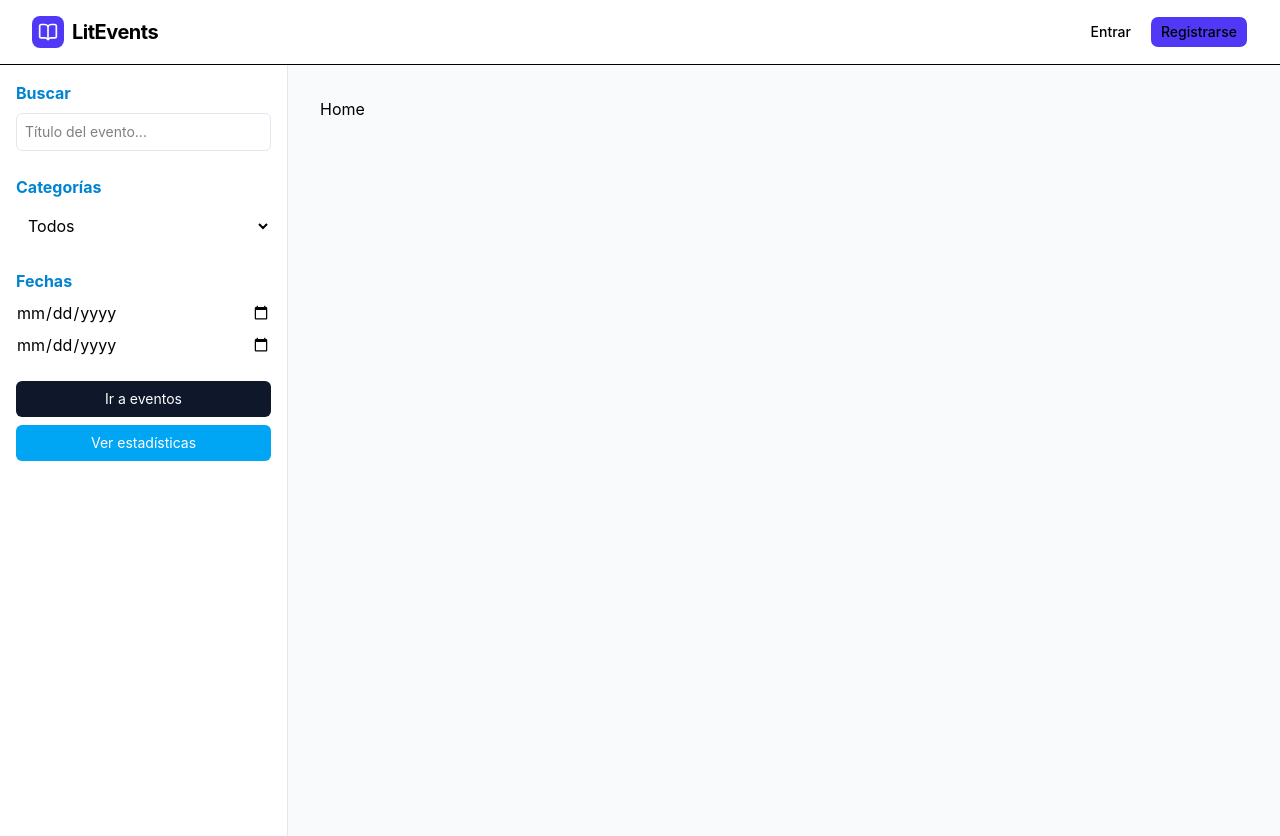
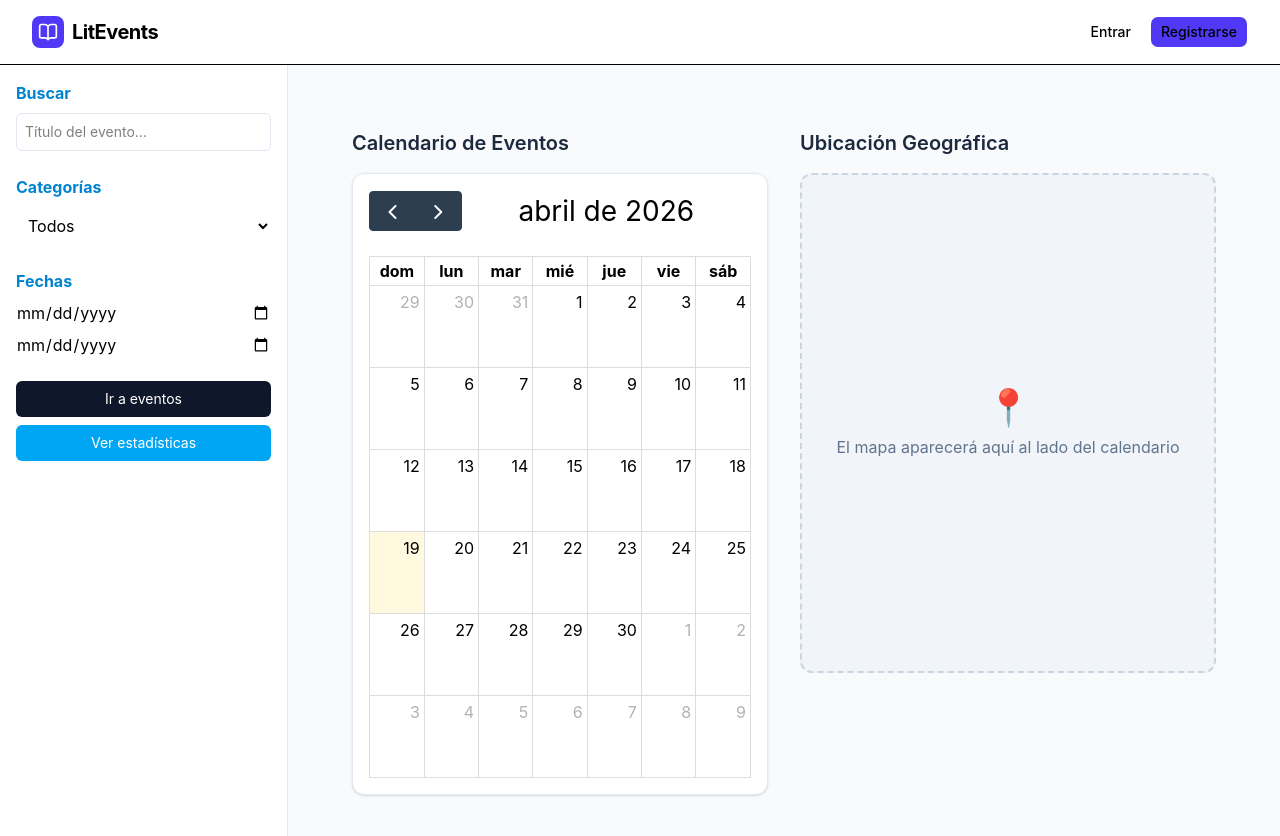
Before and after one commit to CeballosGaston/eventos-literarios, a Next.js app: page / in a window 1280 px wide. Shown: the top 836 px of the page. Built offline with nearby package versions, Linux system fonts and the light colour scheme; no server answers; the database is empty.

Commit message:
feat: calendar added with create an edit functions

```diff
--- a/app/(dashboard)/page.tsx
+++ b/app/(dashboard)/page.tsx
@@ -1,9 +1,29 @@
 "use client";
+
+import { EventCalendar } from "@/features/calendar/components/EventsCalendar";
 
 export default function DashboardPage() {
   return (
-    <div>
-      <h1>Home</h1>
-    </div>
+    <main className="p-4 md:p-8 max-w-[1600px] mx-auto">
+      {/* Contenedor Grid: 1 columna en móvil, 2 en pantallas grandes */}
+      <div className="grid grid-cols-1 lg:grid-cols-2 gap-8 items-start">
+
+        {/* Lado Izquierdo: Calendario */}
+        <div className="space-y-4">
+          <h2 className="text-xl font-semibold text-slate-800">Calendario de Eventos</h2>
+          <EventCalendar />
+        </div>
+
+        {/* Lado Derecho: Mapa (Espacio reservado) */}
+        <div className="space-y-4">
+          <h2 className="text-xl font-semibold text-slate-800">Ubicación Geográfica</h2>
+          <div className="h-[500px] bg-slate-100 rounded-xl border-2 border-dashed border-slate-300 flex flex-col items-center justify-center text-slate-500">
+            <span className="text-4xl mb-2">📍</span>
+            <p>El mapa aparecerá aquí al lado del calendario</p>
+          </div>
+        </div>
+
+      </div>
+    </main>
   );
 }
--- a/features/calendar/components/EventsCalendar.tsx
+++ b/features/calendar/components/EventsCalendar.tsx
@@ -0,0 +1,114 @@
+// 1. Imports (los que ya tienes)
+import FullCalendar from "@fullcalendar/react";
+import dayGridPlugin from "@fullcalendar/daygrid";
+import interactionPlugin, { DateClickArg } from "@fullcalendar/interaction";
+import { EventClickArg } from "@fullcalendar/core";
+import { useQuery } from "@tanstack/react-query";
+import { supabase } from "@/shared/lib/supabaseClient";
+import { useState } from "react";
+import { EventItem } from "../../events/types";
+import {
+  Dialog,
+  DialogContent,
+  DialogHeader,
+  DialogTitle,
+} from "../../../components/ui/dialog";
+import { EventForm } from "@/features/events/components/EventForm";
+
+export function EventCalendar() {
+  const [isModalOpen, setIsModalOpen] = useState(false);
+  const [selectedEvent, setSelectedEvent] = useState<EventItem | null>(null);
+  const [initialDate, setInitialDate] = useState<string | null>(null);
+
+  const {
+    data: events,
+    isLoading,
+    refetch,
+  } = useQuery({
+    queryKey: ["events"],
+    queryFn: async () => {
+      const { data, error } = await supabase.from("events").select("*");
+      if (error) throw error;
+      return data as EventItem[];
+    },
+  });
+
+  const handleDateClick = (arg: DateClickArg) => {
+    setSelectedEvent(null);
+    setInitialDate(`${arg.dateStr}T09:00`);
+    setIsModalOpen(true);
+  };
+
+  const handleEventClick = (info: EventClickArg) => {
+    const eventData = info.event.extendedProps as EventItem;
+    setSelectedEvent(eventData);
+    setInitialDate(null);
+    setIsModalOpen(true);
+  };
+
+  const handleSuccess = () => {
+    console.log("¡Evento guardado con éxito!");
+    setIsModalOpen(false);
+    refetch();
+  };
+
+  if (isLoading) {
+    return <div className="p-10 text-center">Cargando...</div>;
+  }
+
+  return (
+    <div className="w-full">
+      <div className="bg-white p-4 rounded-xl shadow-sm border border-slate-200">
+        <FullCalendar
+          plugins={[dayGridPlugin, interactionPlugin]}
+          initialView="dayGridMonth"
+          locale="es"
+          height="auto"
+          aspectRatio={1.2}
+          headerToolbar={{
+            left: "prev,next",
+            center: "title",
+            right: "",
+          }}
+          dayMaxEvents={2}
+          eventDisplay="block"
+          events={events?.map((e) => ({
+            id: e.id,
+            title: e.title,
+            start: e.start_date,
+            end: e.end_date,
+            extendedProps: { ...e },
+            backgroundColor: "#3b82f6",
+            borderColor: "#2563eb",
+            textColor: "#ffffff",
+          }))}
+          dateClick={handleDateClick}
+          eventClick={handleEventClick}
+        />
+      </div>
+
+      <Dialog open={isModalOpen} onOpenChange={setIsModalOpen}>
+        <DialogContent className="sm:max-w-[500px]">
+          <DialogHeader>
+            <DialogTitle>
+              {selectedEvent
+                ? `Editar: ${selectedEvent.title}`
+                : "Crear evento"}
+            </DialogTitle>
+          </DialogHeader>
+          <div className="py-4">
+            <EventForm
+              initialData={
+                selectedEvent ||
+                (initialDate
+                  ? ({ start_date: initialDate } as EventItem)
+                  : undefined)
+              }
+              onSuccess={handleSuccess}
+            />
+          </div>
+        </DialogContent>
+      </Dialog>
+    </div>
+  );
+}
--- a/features/events/components/EventForm.tsx
+++ b/features/events/components/EventForm.tsx
@@ -29,20 +29,19 @@
   const createMutation = useCreateEvent();
   const { mutate: updateEvent } = useUpdateEvent();
 
-  const isEditing = !!initialData;
+  const isEditing = !!initialData?.id;
+
   const formatDBDateForInput = (dateString: string) => {
     if (!dateString) return "";
 
     const date = new Date(dateString);
 
-  // Extraemos cada parte de la fecha local
     const year = date.getFullYear();
-  const month = String(date.getMonth() + 1).padStart(2, '0');
-  const day = String(date.getDate()).padStart(2, '0');
-  const hours = String(date.getHours()).padStart(2, '0');
-  const minutes = String(date.getMinutes()).padStart(2, '0');
+    const month = String(date.getMonth() + 1).padStart(2, "0");
+    const day = String(date.getDate()).padStart(2, "0");
+    const hours = String(date.getHours()).padStart(2, "0");
+    const minutes = String(date.getMinutes()).padStart(2, "0");
 
-  // Construimos el formato YYYY-MM-DDTHH:mm exacto que pide el input
     return `${year}-${month}-${day}T${hours}:${minutes}`;
   };
 
@@ -52,11 +51,15 @@
     control,
     formState: { errors },
   } = useForm<EventFormData>({
-    defaultValues: initialData? {
+    defaultValues: initialData
+      ? {
           ...initialData,
           start_date: formatDBDateForInput(initialData.start_date),
-        end_date: formatDBDateForInput(initialData.end_date),
-      } : {
+          end_date: initialData.end_date
+            ? formatDBDateForInput(initialData.end_date)
+            : "",
+        }
+      : {
           title: "",
           description: "",
           start_date: "",
@@ -71,20 +74,26 @@
     const formattedData = {
       ...data,
       start_date: new Date(data.start_date).toISOString(),
-    end_date: new Date(data.end_date).toISOString(),
+      end_date: data.end_date
+        ? new Date(data.end_date).toISOString()
+        : new Date(data.start_date).toISOString(),
     };
     if (isEditing) {
-    updateEvent({ ...formattedData, id: initialData.id }, { onSuccess });
-
+      updateEvent({ ...formattedData, id: initialData!.id }, { onSuccess });
     } else {
-      createMutation.mutate(data, {
+      createMutation.mutate(formattedData, {
         onSuccess: () => onSuccess(),
       });
     }
   };
 
   return (
-    <form onSubmit={handleSubmit(onSubmit)} className="space-y-4">
+    <form
+      onSubmit={handleSubmit(onSubmit, (errors) =>
+        console.log("Errores:", errors),
+      )}
+      className="space-y-4"
+    >
       <div className="space-y-2">
         <Label htmlFor="title">Título del evento</Label>
         <Input
--- a/package.json
+++ b/package.json
@@ -10,6 +10,9 @@
     "test": "vitest"
   },
   "dependencies": {
+    "@fullcalendar/daygrid": "^6.1.20",
+    "@fullcalendar/interaction": "^6.1.20",
+    "@fullcalendar/react": "^6.1.20",
     "@hookform/resolvers": "^5.2.2",
     "@supabase/ssr": "^0.10.2",
     "@supabase/supabase-js": "^2.104.0",
```
Also changed, not shown: 1 other file (tests, documents, lock files or other folders). Lines whose indentation alone changed are shown as unchanged.
